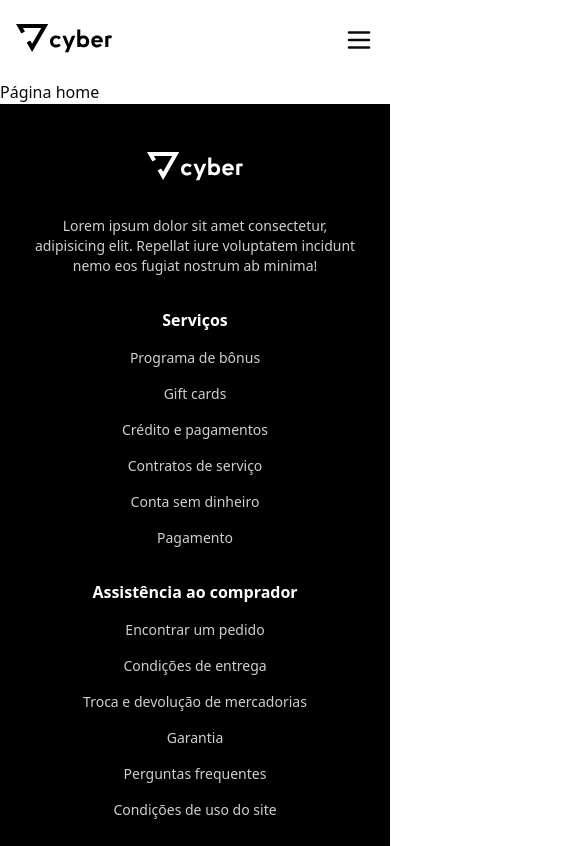
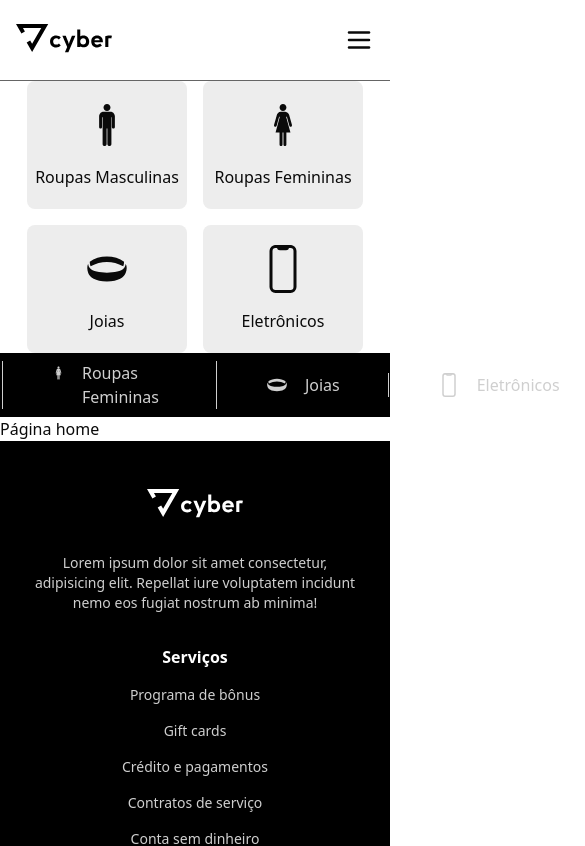
Before and after one commit to Breno-Mateus/e-commerce_api, a Next.js app: page / in a window 390 px wide. Shown: the top 846 px of the page, 585 px wide, since content can reach past the window. Built offline with nearby package versions, Linux system fonts and the light colour scheme.

Commit message:
feat: add SubNav and SubNavMobile components

```diff
--- a/src/app/globals.css
+++ b/src/app/globals.css
@@ -8,6 +8,7 @@
   --color-foreground: var(--foreground);
   --color-text-footer: #CFCFCF;
   --color-text-input: #656565;
+  --color-card-subnav: #EDEDED;
   --colo-input: #F5F5F5;
   --font-sans: var(--font-geist-sans);
   --font-mono: var(--font-geist-mono);
--- a/src/app/page.tsx
+++ b/src/app/page.tsx
@@ -1,3 +1,12 @@
+import Subnav from "@/components/layout/subnav";
+import SubnavMobile from "@/components/layout/subnavMobile";
+
 export default function Home() {
-  return <main>Página home</main>;
+  return (
+    <main>
+      <SubnavMobile />
+      <Subnav />
+      Página home
+    </main>
+  );
 }
--- /dev/null
+++ b/src/components/cardSubnav.tsx
@@ -0,0 +1,16 @@
+import Link from "next/link";
+
+interface PropsCardSubnav {
+  icon: React.ReactNode;
+  category: string;
+  href: string;
+}
+
+export default function CardSubnav({ icon, category, href} : PropsCardSubnav) {
+  return (
+    <Link href={href} className="bg-card-subnav w-40 h-32 rounded-md flex flex-col gap-4 items-center justify-center">
+      <div className="text-5xl">{icon}</div>
+      <p className="text-base font-medium">{category}</p>
+    </Link>
+  );
+}
--- a/src/components/layout/navbar.tsx
+++ b/src/components/layout/navbar.tsx
@@ -7,7 +7,7 @@ import { GrCart } from "react-icons/gr";
 
 export default function Navbar() {
   return (
-    <header className="flex items-center justify-between px-4 py-6 lg:px-40 lg:py-7">
+    <header className="flex items-center justify-between px-4 py-6 border-b-[1px] border-text-input lg:px-40 lg:py-7 lg:border-none">
       <Logo />
 
       <div className="hidden lg:flex items-center gap-2 bg-input rounded-md p-4 text-text-input w-md">
--- /dev/null
+++ b/src/components/layout/subnav.tsx
@@ -0,0 +1,38 @@
+import { IoMdMan, IoMdWoman } from "react-icons/io";
+import { GiRing } from "react-icons/gi";
+import { IoPhonePortraitOutline } from "react-icons/io5";
+import Link from "next/link";
+
+export default function Subnav() {
+  return (
+    <div className="bg-black px-40 py-2 text-text-footer flex items-center justify-center">
+      <div className="border-r border-text-footer px-12">
+        <Link href="/" className="flex gap-4">
+          <IoMdMan className="text-2xl" />
+          <p className="text-base font-medium">Roupas Masculinas</p>
+        </Link>
+      </div>
+
+      <div className="border-r border-text-footer px-12">
+        <Link href="/" className="flex gap-4">
+          <IoMdWoman className="text-2xl" />
+          <p className="text-base font-medium">Roupas Femininas</p>
+        </Link>
+      </div>
+
+      <div className="border-r border-text-footer px-12">
+        <Link href="/" className="flex gap-4">
+          <GiRing className="text-2xl" />
+          <p>Joias</p>
+        </Link>
+      </div>
+
+      <div className="px-12">
+        <Link href="/" className="flex gap-4">
+          <IoPhonePortraitOutline className="text-2xl" />
+          <p>Eletrônicos</p>
+        </Link>
+      </div>
+    </div>
+  );
+}
--- /dev/null
+++ b/src/components/layout/subnavMobile.tsx
@@ -0,0 +1,16 @@
+import CardSubnav from "../cardSubnav";
+import { IoMdMan, IoMdWoman } from "react-icons/io";
+import { GiRing } from "react-icons/gi";
+import { IoPhonePortraitOutline } from "react-icons/io5";
+
+
+export default function SubnavMobile() {
+  return(
+    <div className="flex flex-wrap gap-4 items-center justify-center lg:hidden">
+      <CardSubnav icon={<IoMdMan />} category="Roupas Masculinas" href="/"/>
+      <CardSubnav icon={<IoMdWoman />} category="Roupas Femininas" href="/"/>
+      <CardSubnav icon={<GiRing />} category="Joias" href="/"/>
+      <CardSubnav icon={<IoPhonePortraitOutline />} category="Eletrônicos" href="/"/>
+    </div>
+  );
+}
```
